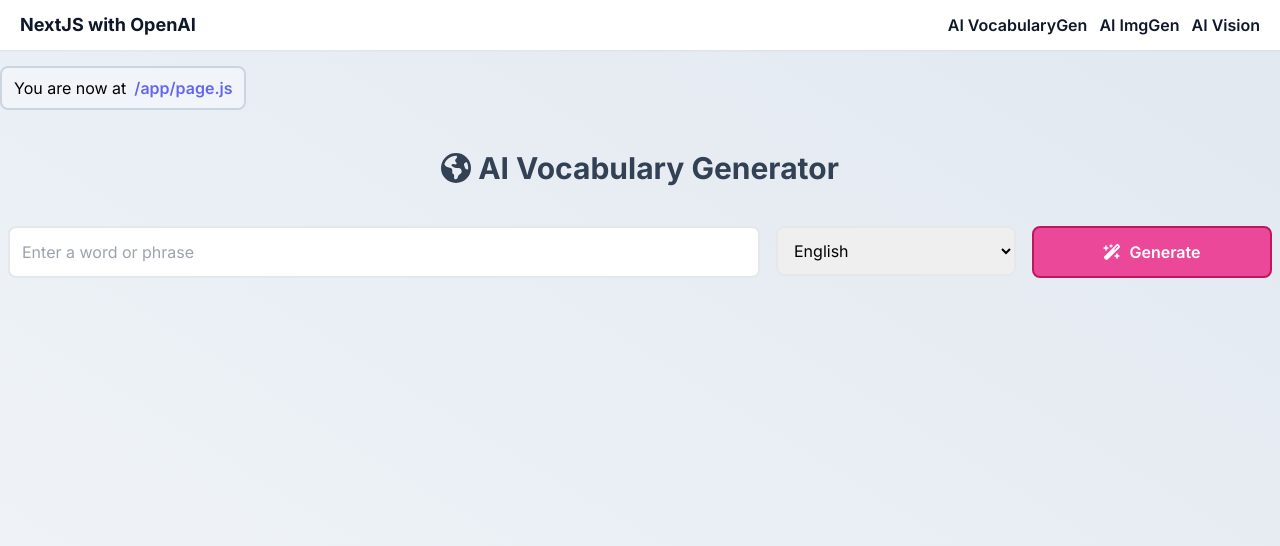
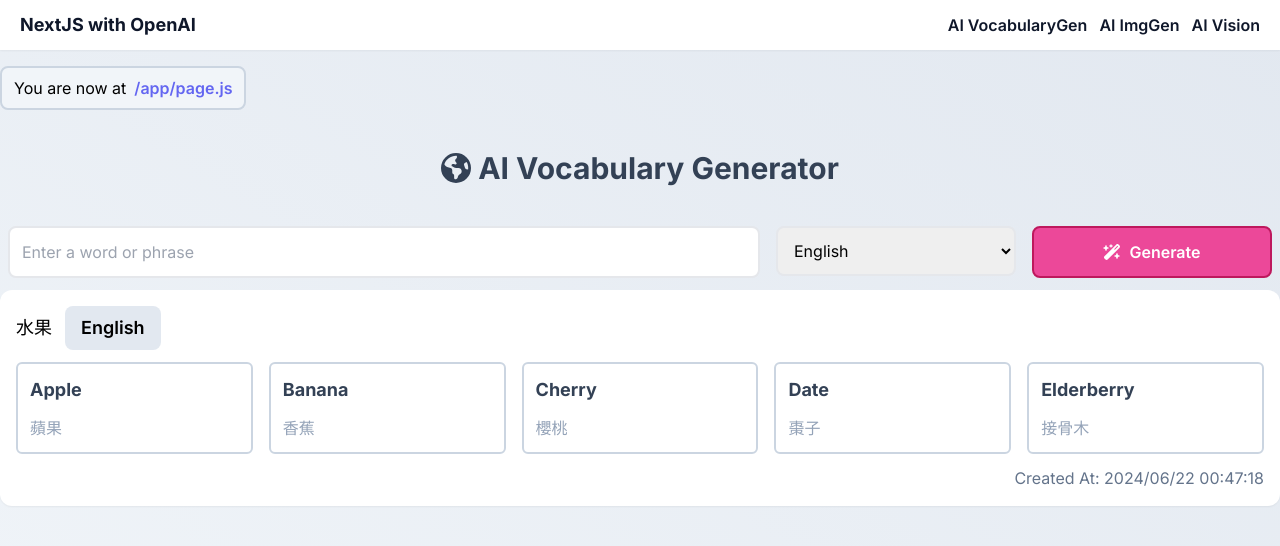
Before and after one commit to andy19910102/react-web-app-with-openai, a Next.js app: page / in a window 1280 px wide. Shown: the top 546 px of the page. Built offline with nearby package versions, Linux system fonts and the light colour scheme.

Commit message:
feat: add vocabcard example in page.js

```diff
--- a/app/page.js
+++ b/app/page.js
@@ -6,6 +6,8 @@
 import CurrentFileIndicator from "@/components/CurrentFileIndicator";
 import PageHeader from "@/components/PageHeader";
 import GeneratorButton from "@/components/GenerateButton";
+import VocabGenResultCard from "@/components/VocabGenResultCard";
+import VocabGenResultPlaceholder from "@/components/VocabGenResultPlaceholder";
 
 export default function Home() {
   const [userInput, setUserInput] = useState("");
@@ -68,7 +70,22 @@
       </section>
       <section>
         <div className="container mx-auto">
+          {/* 等待後端回應時要顯示的載入畫面 */}
+          {isWaiting ? <VocabGenResultPlaceholder /> : null}
           {/* TODO: 顯示AI輸出結果 */}
+
+          {/* TODO: 一張單字生成卡的範例，串接正式API後移除 */}
+          <VocabGenResultCard
+            result={{
+              title: "水果",
+              payload: {
+                wordList: ["Apple", "Banana", "Cherry", "Date", "Elderberry"],
+                zhWordList: ["蘋果", "香蕉", "櫻桃", "棗子", "接骨木"],
+              },
+              language: "English",
+              createdAt: new Date().getTime(),
+            }}
+          />
 
         </div>
       </section>
```
Also changed, not shown: services/db.js (added, +26 -0 lines).
